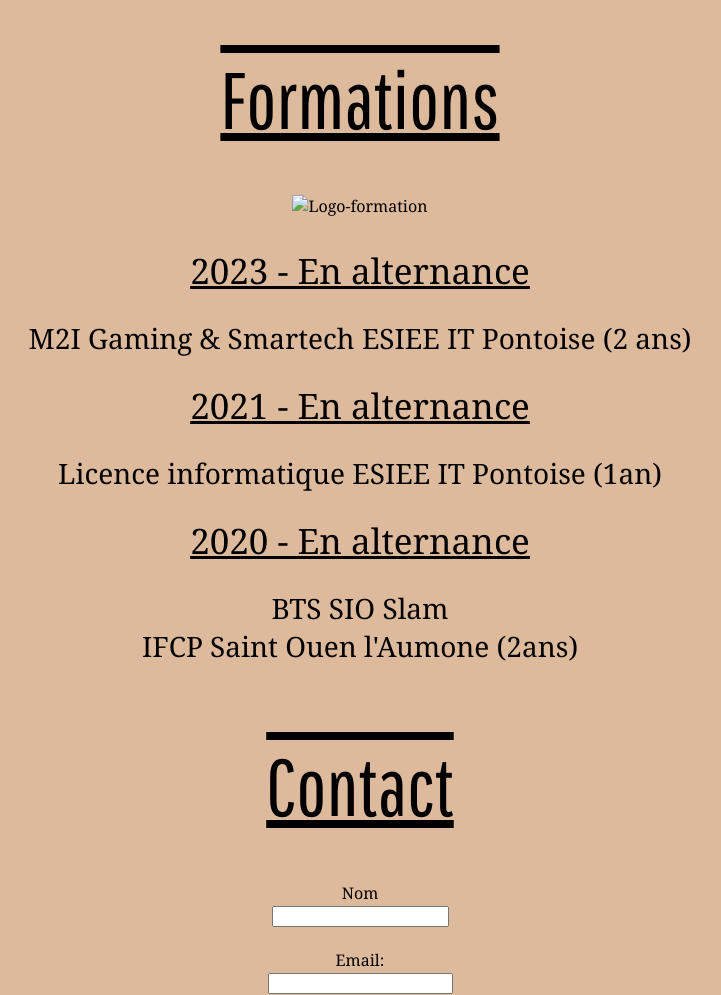
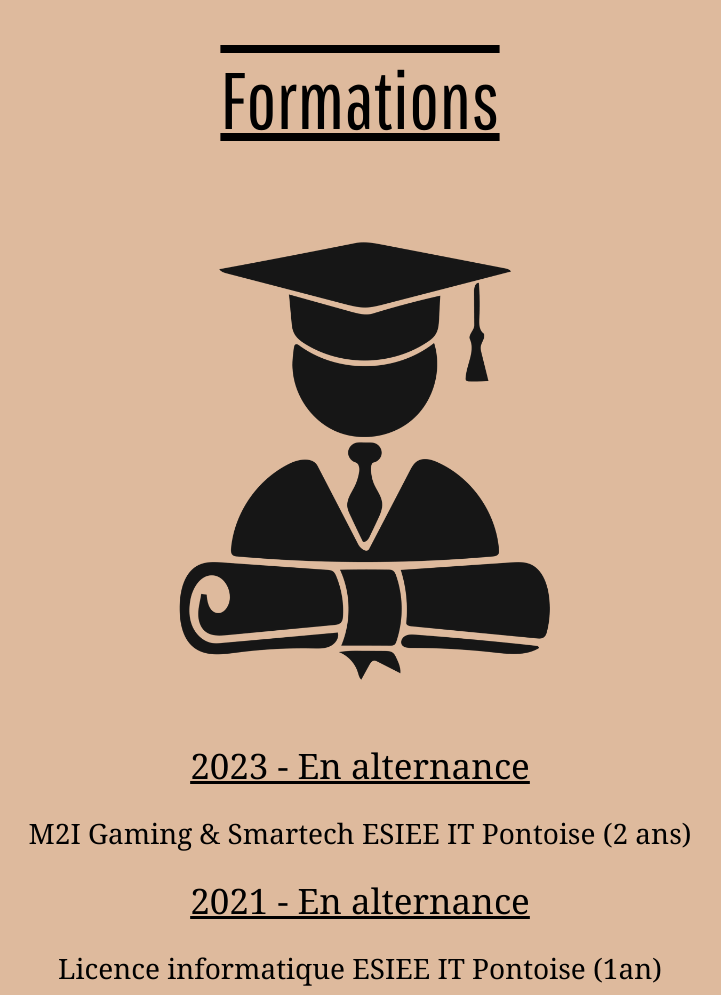
Before and after one commit to KitanoC/Site_pro_CV, a plain HTML site: page index.html in a window 1280 px wide. Shown: the part 3392-4387 px from the top of the page, without its empty margins (280-1001 px from the left). Drawn offline with Linux system fonts and the light colour scheme; the site is published under a folder, as on GitHub Pages, so addresses that start at the root find nothing.

Commit message:
Update index.html

```diff
--- a/index.html
+++ b/index.html
@@ -80,7 +80,7 @@
         <!-- Fomrations -->
         <div>
             <h2>Formations</h2>
-            <img class="Img_site" src="/Images/formation_logo.png" alt="Logo-formation">
+            <img class="Img_site" src="Images/formation_logo.png" alt="Logo-formation">
             <div class="formation_date">2023 - En alternance</div>
             <div class="formation_texte">M2I Gaming & Smartech ESIEE IT Pontoise (2 ans)</div>
             <div class="formation_date">2021 - En alternance</div>
```
